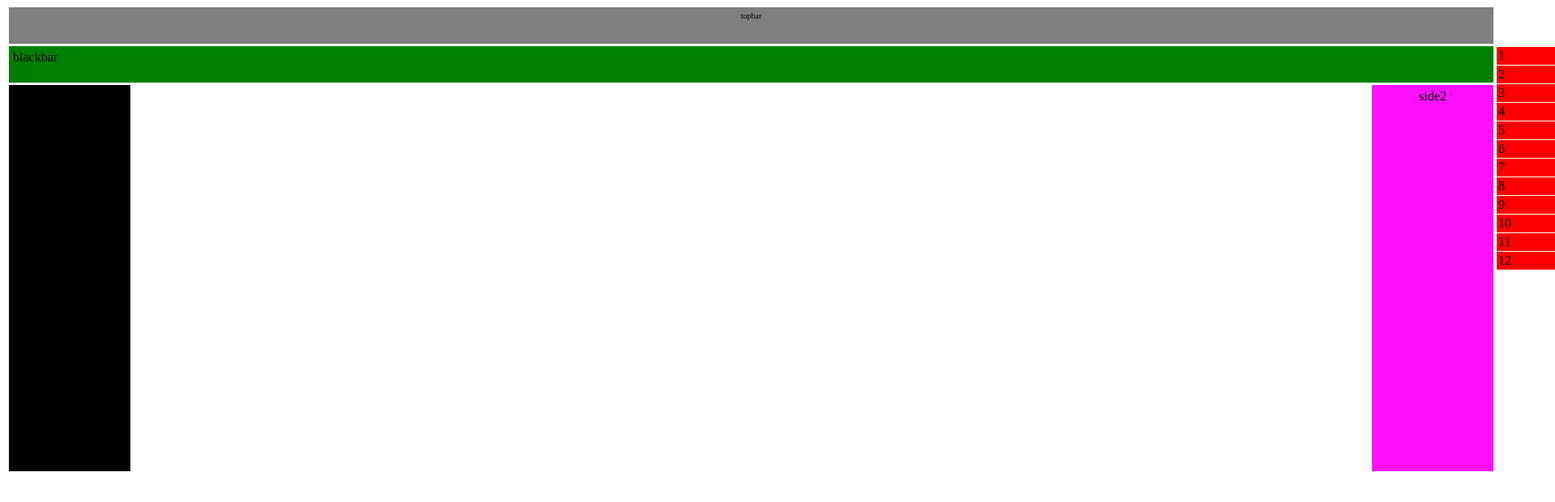
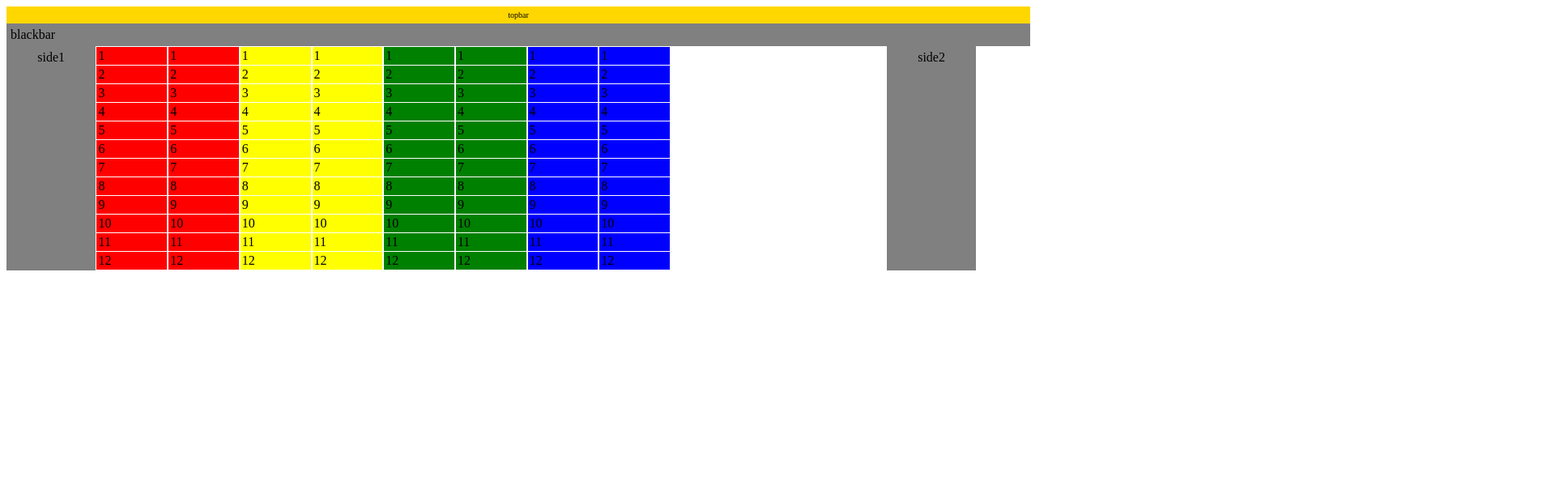
Before and after one commit to Jevans1441/DigitalCrafts, a plain HTML site: page Week 3/Day3/blockGame.html in a window 1280 px wide. Shown: the top 620 px of the page at 81% size, 1920 px wide, since content can reach past the window. Drawn offline with Linux system fonts and the light colour scheme.

Commit message:
Update blockGame.css

```diff
--- a/Week 3/Day3/blockGame.css
+++ b/Week 3/Day3/blockGame.css
@@ -1,121 +1,106 @@
 .grid-container {
     display: grid;
-    grid-template-columns: repeat(96, 150px);
-    grid-auto-rows: 45px;
-    padding: 1px;
-    margin: 2px;
-    border-color: black;
-    border: 1px;
-    grid-gap: 3px;
+    grid-template-columns: repeat(14);
+    grid-template-rows: repeat(8);
+
 }
 
 .topbar {
-    background-color: gray;
+    background-color: gold;
     padding: 5px;
     text-align: center;
     font-size: 10px;
     grid-column-start: 1;
-    grid-column-end: 13;
+    grid-column-end: 16;
 }
 .blackbar {
-    background-color: green;
+    background-color: gray;
     padding: 5px;
     grid-column-start: 1;
-    grid-column-end: 13;
+    grid-column-end: 16;
 }
 
 .side1 {
-    background-color: rgb(0, 0, 0);
+    background-color: gray;
     padding: 5px;
     text-align: center;
     grid-column-start: 1;
     grid-row-start: 3;
-    grid-row-end: 13;
+    grid-row-end: 14;
 }
 
 .side2 {
-    background-color: rgb(253, 16, 253);
+    background-color: gray;
     padding: 5px;
     text-align: center;
-    grid-column-start: 12;
+    grid-column-start: 14;
     grid-row-start: 3;
-    grid-row-end: 13;
+    grid-row-end: 14;
 }
 
 
 .grid1 div {
-    display: grid;
     grid-column-start: 2;
-    grid-row-start: 2;
+    grid-row-start: 3;
     padding: 2px;
     margin: 1px;
     border-color: black;
 }
 .grid2 div {
-    display: grid;
     grid-column-start: 2;
-    grid-column-end: 12;
     grid-row-start: 4;
+    margin: 1px;
     padding: 2px;
     border-color: black;
 }
 .grid3 div {
-    display: grid;
     grid-column-start: 2;
-    grid-column-end: 12;
     grid-row-start: 5;
     padding: 2px;
+    margin: 1px;
     border-color: black;
 }
 .grid4 div {
-    display: grid;
     grid-column-start: 2;
-    grid-column-end: 12;
     grid-row-start: 6;
+    margin: 1px;
     padding: 2px;
     border-color: black;
 }
 .grid5 div {
-    display: grid;
     grid-column-start: 2;
-    grid-column-end: 12;
     grid-row-start: 7;
+    margin: 1px;
     padding: 2px;
     border-color: black;
 }
 .grid6 div {
-    display: grid;
     grid-column-start: 2;
-    grid-column-end: 12;
     grid-row-start: 8;
+    margin: 1px;
     padding: 2px;
     border-color: black;
 }
 .grid7 div {
-    display: grid;
     grid-column-start: 2;
-    grid-column-end: 12;
     grid-row-start: 9;
+    margin: 1px;
     padding: 2px;
     border-color: black;
 }
 .grid8 div {
-    display: grid;
     grid-column-start: 2;
-    grid-column-end: 12;
     grid-row-start: 10;
+    margin: 1px;
     padding: 2px;
     border-color: black;
 }
 
 .red {
     background-color: red;
-
 }
-
 .yellow {
     background-color: yellow;
-
 }
 .green {
     background-color: green;
```
